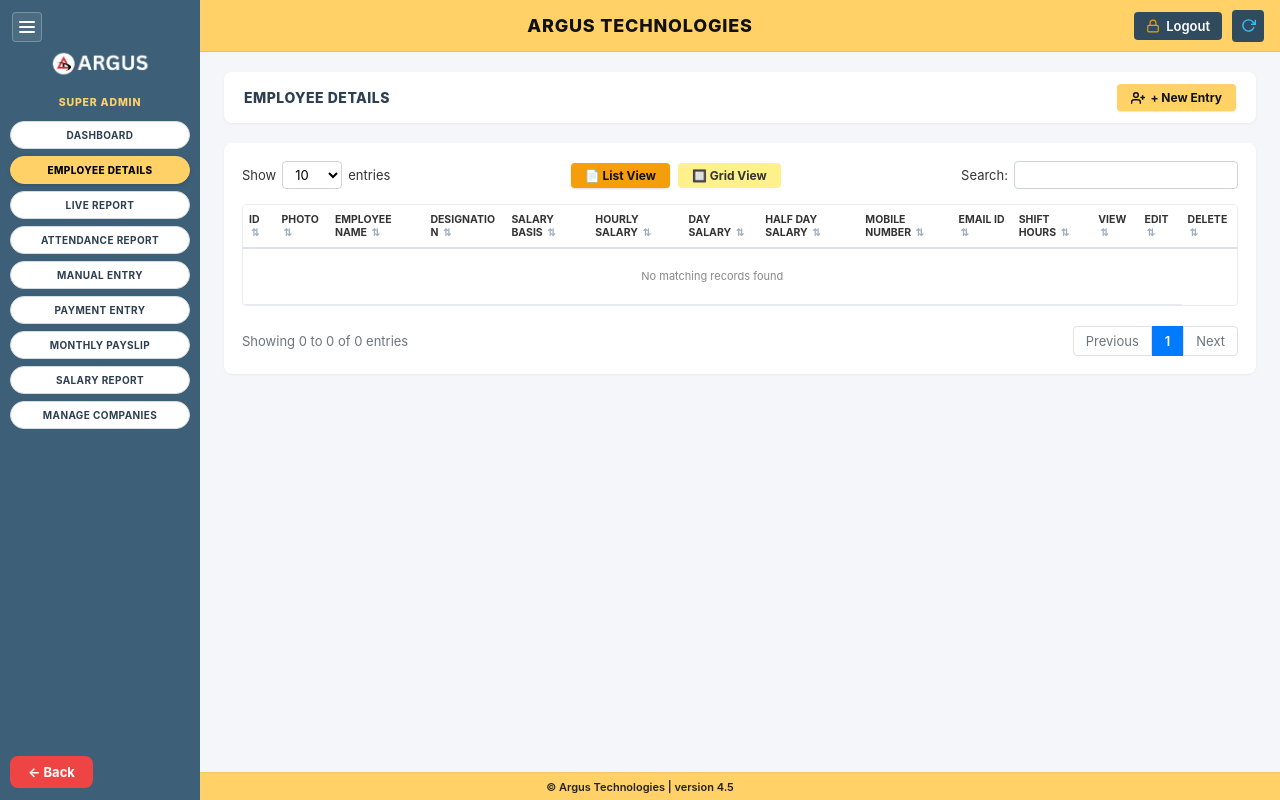
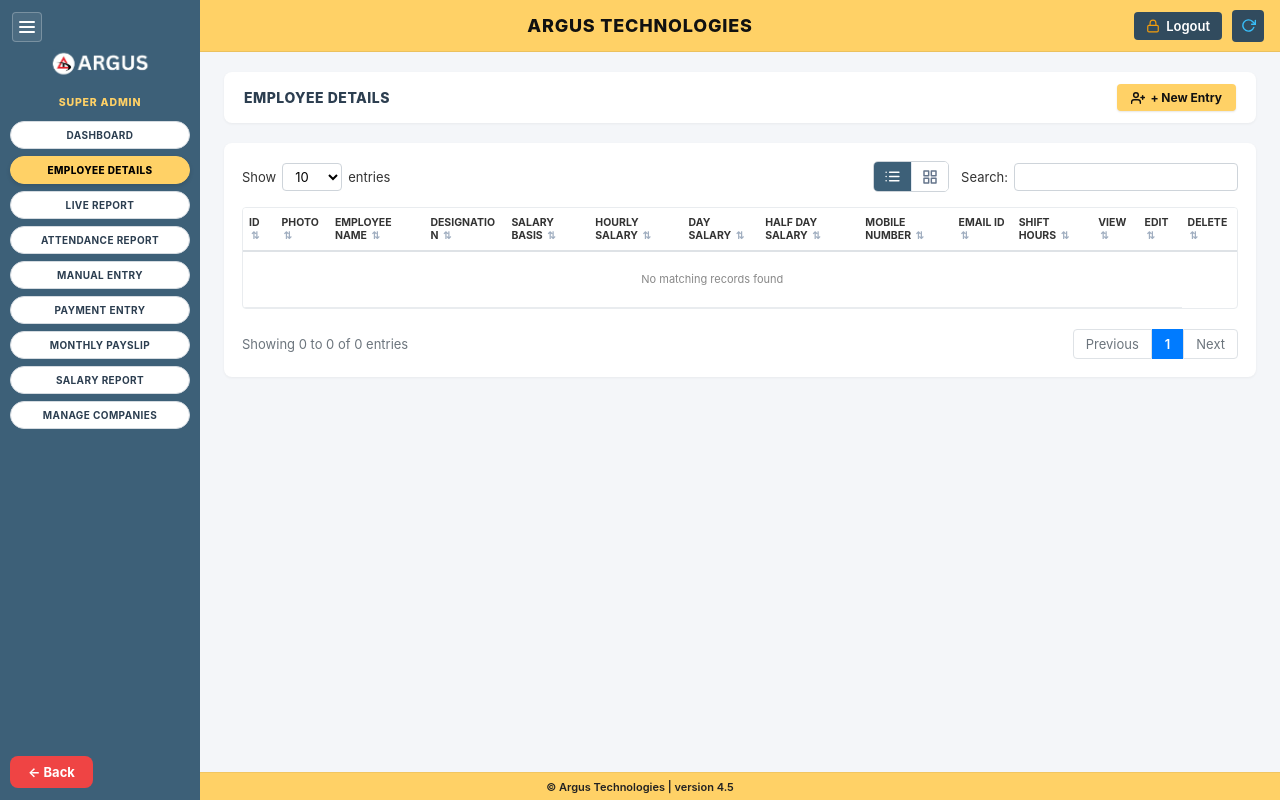
Before and after one commit to productionargus-wq/Simple-AI-Attendance, a Flask app: page /employee-details in a window 1280 px wide. Run offline with Flask 3, Linux system fonts and the light colour scheme; the visitor is signed in with stand-in values (Sample User, id 1); data that the repository does not hold is empty.

Commit message:
fix: Relocate view toggle icons beside searchbox, open camera in overlay modal, and fix payslip manual entry deduction

```diff
--- a/static/css/style.css
+++ b/static/css/style.css
@@ -1876,3 +1876,97 @@ body {
   border: 2px solid #3d6078;
   box-shadow: 0 2px 8px rgba(0, 0, 0, 0.1);
 }
+
+/* Toolbar Right Controls & Icon-only View Toggles */
+.toolbar-right-controls {
+  display: flex;
+  align-items: center;
+  gap: 12px;
+}
+
+.view-toggle-wrapper {
+  display: inline-flex;
+  border: 1px solid #ced4da;
+  border-radius: 5px;
+  overflow: hidden;
+  background-color: #ffffff;
+}
+
+.btn-icon-view {
+  background-color: #ffffff;
+  border: none;
+  padding: 6px 10px;
+  cursor: pointer;
+  display: inline-flex;
+  align-items: center;
+  justify-content: center;
+  color: #64748b;
+  transition: all 0.2s ease;
+  line-height: 1;
+}
+
+.btn-icon-view:first-child {
+  border-right: 1px solid #e2e8f0;
+}
+
+.btn-icon-view:hover {
+  background-color: #f1f5f9;
+  color: #3d6078;
+}
+
+.btn-icon-view.active {
+  background-color: #3d6078;
+  color: #ffffff;
+}
+
+/* Dedicated Face Camera Registration Overlay Modal */
+.face-camera-modal-overlay {
+  z-index: 1100 !important;
+}
+
+.modal-box-camera {
+  max-width: 420px;
+  background-color: #ffffff;
+  border-radius: 8px;
+  overflow: hidden;
+  box-shadow: 0 12px 35px rgba(0, 0, 0, 0.35);
+  animation: modalFadeIn 0.2s ease-out;
+}
+
+.camera-stream-box {
+  position: relative;
+  width: 320px;
+  height: 240px;
+  background-color: #1a1a2e;
+  border-radius: 6px;
+  overflow: hidden;
+  border: 2px solid #3d6078;
+  margin: 0 auto;
+}
+
+.camera-stream-box video {
+  width: 100%;
+  height: 100%;
+  object-fit: cover;
+}
+
+.camera-status-msg {
+  font-size: 12px;
+  margin-top: 8px;
+  min-height: 18px;
+  font-weight: 600;
+  color: #3d6078;
+}
+
+.camera-modal-actions {
+  margin-top: 14px;
+  display: flex;
+  gap: 10px;
+  justify-content: center;
+}
+
+.btn-snapshot {
+  background-color: #198754;
+  padding: 8px 20px;
+  font-size: 13px;
+}
--- a/static/js/employees.js
+++ b/static/js/employees.js
@@ -42,8 +42,8 @@ document.addEventListener('DOMContentLoaded', function () {
   if (btnListView && btnGridView) {
     btnListView.addEventListener('click', function () {
       currentView = 'list';
-      btnListView.className = 'btn-toggle-tab active';
-      btnGridView.className = 'btn-toggle-tab inactive';
+      btnListView.classList.add('active');
+      btnGridView.classList.remove('active');
       if (employeeListSection) employeeListSection.style.display = 'block';
       if (employeeGridSection) employeeGridSection.style.display = 'none';
       renderTableRows(currentEmployees);
@@ -51,8 +51,8 @@ document.addEventListener('DOMContentLoaded', function () {
 
     btnGridView.addEventListener('click', function () {
       currentView = 'grid';
-      btnGridView.className = 'btn-toggle-tab active';
-      btnListView.className = 'btn-toggle-tab inactive';
+      btnGridView.classList.add('active');
+      btnListView.classList.remove('active');
       if (employeeListSection) employeeListSection.style.display = 'none';
       if (employeeGridSection) employeeGridSection.style.display = 'grid';
       renderGridCards(currentEmployees);
@@ -703,38 +703,68 @@ document.addEventListener('DOMContentLoaded', function () {
   // Initial load
   loadEmployees();
 
-  // ===== FACE BIOMETRICS CAMERA CAPTURE =====
+  // ===== FACE BIOMETRICS CAMERA CAPTURE (SEPARATE OVERLAY MODAL) =====
   const btnCaptureFace = document.getElementById('btnCaptureface');
-  const faceCaptureArea = document.getElementById('faceCaptureArea');
+  const faceCameraModal = document.getElementById('faceCameraModal');
+  const closeCameraModal = document.getElementById('closeCameraModal');
   const faceRegVideo = document.getElementById('faceRegVideo');
   const faceRegCanvas = document.getElementById('faceRegCanvas');
   const btnTakeSnapshot = document.getElementById('btnTakeSnapshot');
   const btnCancelCapture = document.getElementById('btnCancelCapture');
+  const cameraStatusMsg = document.getElementById('cameraStatusMsg');
   const captureStatus = document.getElementById('captureStatus');
   const inputPhoto = document.getElementById('inputPhoto');
   let faceStream = null;
 
+  function stopFaceCamera() {
+    if (faceStream) {
+      faceStream.getTracks().forEach(t => t.stop());
+      faceStream = null;
+    }
+    if (faceCameraModal) {
+      faceCameraModal.classList.remove('active');
+    }
+    if (cameraStatusMsg) {
+      cameraStatusMsg.textContent = '';
+    }
+  }
+
   if (btnCaptureFace) {
     btnCaptureFace.addEventListener('click', async function () {
-      faceCaptureArea.style.display = 'block';
-      captureStatus.textContent = '';
+      if (faceCameraModal) faceCameraModal.classList.add('active');
+      if (cameraStatusMsg) {
+        cameraStatusMsg.textContent = 'Connecting to webcam...';
+        cameraStatusMsg.style.color = '#3d6078';
+      }
       try {
         faceStream = await navigator.mediaDevices.getUserMedia({ video: { facingMode: 'user', width: 320, height: 240 } });
         faceRegVideo.srcObject = faceStream;
+        if (cameraStatusMsg) {
+          cameraStatusMsg.textContent = 'Position face within frame and click Capture Snapshot';
+          cameraStatusMsg.style.color = '#198754';
+        }
       } catch (err) {
-        captureStatus.textContent = 'Camera access denied';
-        captureStatus.style.color = '#dc3545';
+        if (cameraStatusMsg) {
+          cameraStatusMsg.textContent = 'Camera access denied: ' + err.message;
+          cameraStatusMsg.style.color = '#dc3545';
+        }
       }
     });
   }
 
+  if (closeCameraModal) {
+    closeCameraModal.addEventListener('click', stopFaceCamera);
+  }
+
   if (btnCancelCapture) {
-    btnCancelCapture.addEventListener('click', function () {
-      if (faceStream) {
-        faceStream.getTracks().forEach(t => t.stop());
-        faceStream = null;
+    btnCancelCapture.addEventListener('click', stopFaceCamera);
+  }
+
+  if (faceCameraModal) {
+    faceCameraModal.addEventListener('click', function (e) {
+      if (e.target === faceCameraModal) {
+        stopFaceCamera();
       }
-      faceCaptureArea.style.display = 'none';
     });
   }
 
@@ -749,37 +779,24 @@ document.addEventListener('DOMContentLoaded', function () {
       ctx.drawImage(faceRegVideo, 0, 0);
 
       faceRegCanvas.toBlob(function (blob) {
-        // Create a File object and set it on the file input via DataTransfer
         const file = new File([blob], 'face_capture.jpg', { type: 'image/jpeg' });
         const dt = new DataTransfer();
         dt.items.add(file);
         inputPhoto.files = dt.files;
 
-        captureStatus.textContent = '✓ Face captured successfully';
-        captureStatus.style.color = '#198754';
+        if (captureStatus) {
+          captureStatus.textContent = '✓ Face photo captured successfully';
+          captureStatus.style.color = '#198754';
+        }
 
-        // Stop camera
-        if (faceStream) {
-          faceStream.getTracks().forEach(t => t.stop());
-          faceStream = null;
-        }
-        // Hide video after short delay
-        setTimeout(() => {
-          faceCaptureArea.style.display = 'none';
-        }, 1500);
+        stopFaceCamera();
       }, 'image/jpeg', 0.9);
     });
   }
 
-  // Stop face camera when modal closes
+  // Also stop face camera when employee entry modal closes
   const closeEntryModalBtn2 = document.getElementById('closeEntryModal');
   if (closeEntryModalBtn2) {
-    closeEntryModalBtn2.addEventListener('click', function () {
-      if (faceStream) {
-        faceStream.getTracks().forEach(t => t.stop());
-        faceStream = null;
-      }
-      if (faceCaptureArea) faceCaptureArea.style.display = 'none';
-    });
+    closeEntryModalBtn2.addEventListener('click', stopFaceCamera);
   }
 });
--- a/templates/employees.html
+++ b/templates/employees.html
@@ -29,15 +29,33 @@
       <span>entries</span>
     </div>
 
-    <!-- View Mode Toggle: List vs Grid -->
-    <div class="view-toggle-wrapper" style="display: flex; align-items: center; gap: 8px;">
-      <button type="button" class="btn-toggle-tab active" id="btnListView" style="padding: 5px 14px; font-size: 12px; font-weight: 700;">📄 List View</button>
-      <button type="button" class="btn-toggle-tab inactive" id="btnGridView" style="padding: 5px 14px; font-size: 12px; font-weight: 700;">🔲 Grid View</button>
-    </div>
+    <!-- Right Controls: Toggle Icons + Search Box -->
+    <div class="toolbar-right-controls">
+      <div class="view-toggle-wrapper">
+        <button type="button" class="btn-icon-view active" id="btnListView" title="List View" aria-label="List View">
+          <svg width="17" height="17" viewBox="0 0 24 24" fill="none" stroke="currentColor" stroke-width="2.2" stroke-linecap="round" stroke-linejoin="round">
+            <line x1="8" y1="6" x2="21" y2="6"></line>
+            <line x1="8" y1="12" x2="21" y2="12"></line>
+            <line x1="8" y1="18" x2="21" y2="18"></line>
+            <line x1="3" y1="6" x2="3.01" y2="6"></line>
+            <line x1="3" y1="12" x2="3.01" y2="12"></line>
+            <line x1="3" y1="18" x2="3.01" y2="18"></line>
+          </svg>
+        </button>
+        <button type="button" class="btn-icon-view" id="btnGridView" title="Grid View" aria-label="Grid View">
+          <svg width="16" height="16" viewBox="0 0 24 24" fill="none" stroke="currentColor" stroke-width="2.2" stroke-linecap="round" stroke-linejoin="round">
+            <rect x="3" y="3" width="7" height="7"></rect>
+            <rect x="14" y="3" width="7" height="7"></rect>
+            <rect x="14" y="14" width="7" height="7"></rect>
+            <rect x="3" y="14" width="7" height="7"></rect>
+          </svg>
+        </button>
+      </div>
 
-    <div class="search-box-wrapper">
-      <label for="tableSearch">Search:</label>
-      <input type="text" id="tableSearch" class="search-input">
+      <div class="search-box-wrapper">
+        <label for="tableSearch">Search:</label>
+        <input type="text" id="tableSearch" class="search-input">
+      </div>
     </div>
   </div>
 
```
Also changed, not shown: other parts of templates/employees.html (+24 -14 lines), database.py (+33 -20 lines).
